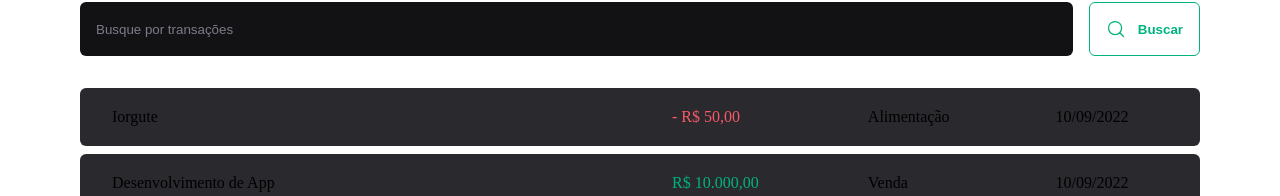
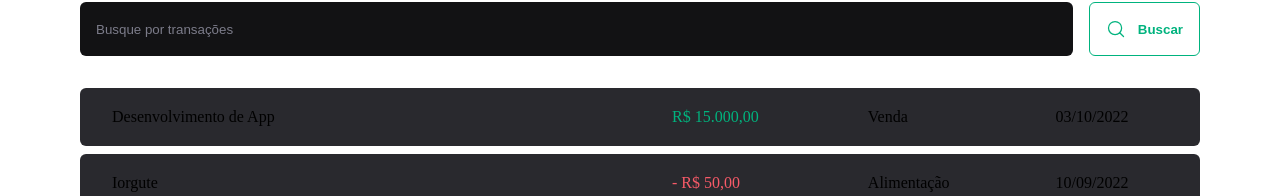
Before and after one commit to hilquiasfmelo/dt-money-2.0, a React (Vite) app: page / in a window 1280 px wide. Shown: the part 333-529 px from the top of the page. Built offline with nearby package versions, Linux system fonts and the light colour scheme; data requests are answered from the project's data file.

Commit message:
Performance - Aplicando o useCallback

```diff
--- a/server.json
+++ b/server.json
@@ -39,6 +39,14 @@
       "type": "outcome",
       "createdAt": "2022-09-10T21:01:31.547Z",
       "id": 5
+    },
+    {
+      "description": "Desenvolvimento de App",
+      "price": 15000,
+      "category": "Venda",
+      "type": "income",
+      "createdAt": "2022-10-03T22:35:23.492Z",
+      "id": 6
     }
   ]
 }
--- a/src/contexts/TransactionsContext.tsx
+++ b/src/contexts/TransactionsContext.tsx
@@ -1,4 +1,10 @@
-import { createContext, ReactNode, useEffect, useState } from 'react'
+import {
+  createContext,
+  ReactNode,
+  useCallback,
+  useEffect,
+  useState,
+} from 'react'
 import { API } from '../lib/axios'
 
 interface TransactionProps {
@@ -27,7 +33,7 @@ interface TransactionProviderProps {
 export function TransactionsProvider({ children }: TransactionProviderProps) {
   const [transactions, setTransactions] = useState<TransactionProps[]>([])
 
-  async function fetchTransactions(query?: string) {
+  const fetchTransactions = useCallback(async (query?: string) => {
     const response = await API.get('/transactions', {
       params: {
         _sort: 'createdAt',
@@ -37,9 +43,10 @@ export function TransactionsProvider({ children }: TransactionProviderProps) {
     })
 
     setTransactions(response.data)
-  }
+  }, [])
 
-  async function createTransaction(data: CreateTransactionInput) {
+  const createTransaction = useCallback(
+    async (data: CreateTransactionInput) => {
       const { description, price, category, type } = data
 
       const response = await API.post('/transactions', {
@@ -51,11 +58,13 @@ export function TransactionsProvider({ children }: TransactionProviderProps) {
       })
 
       setTransactions((oldState) => [response.data, ...oldState])
-  }
+    },
+    [],
+  )
 
   useEffect(() => {
     fetchTransactions()
-  }, [])
+  }, [fetchTransactions])
 
   return (
     <TransactionContext.Provider
```
Lines whose indentation alone changed are shown as unchanged.
